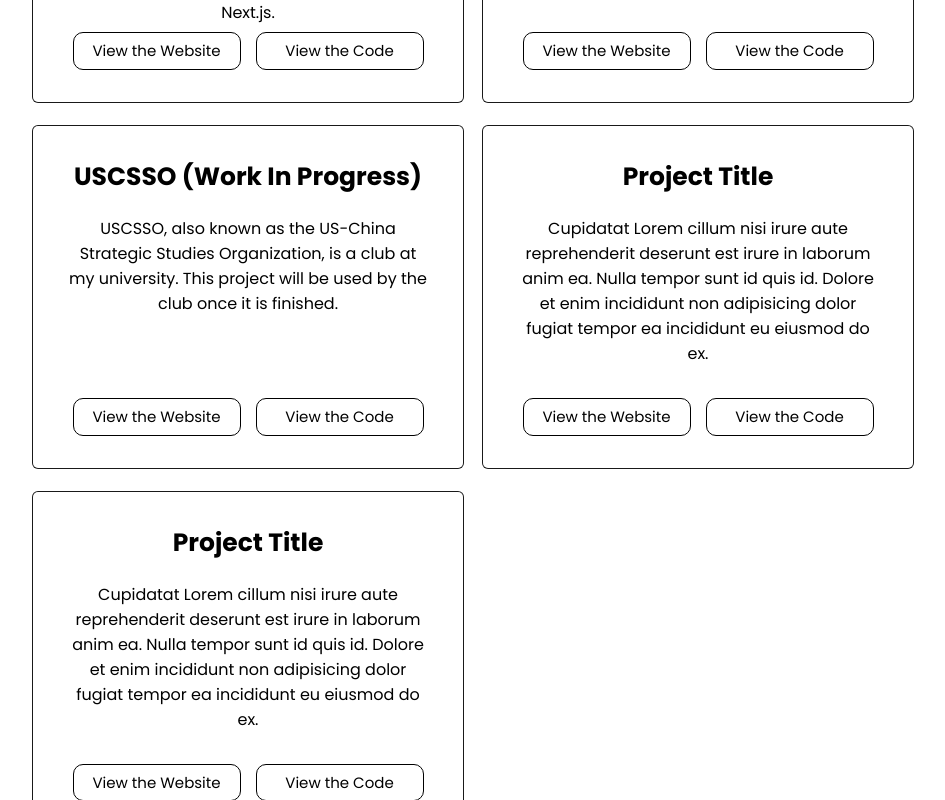
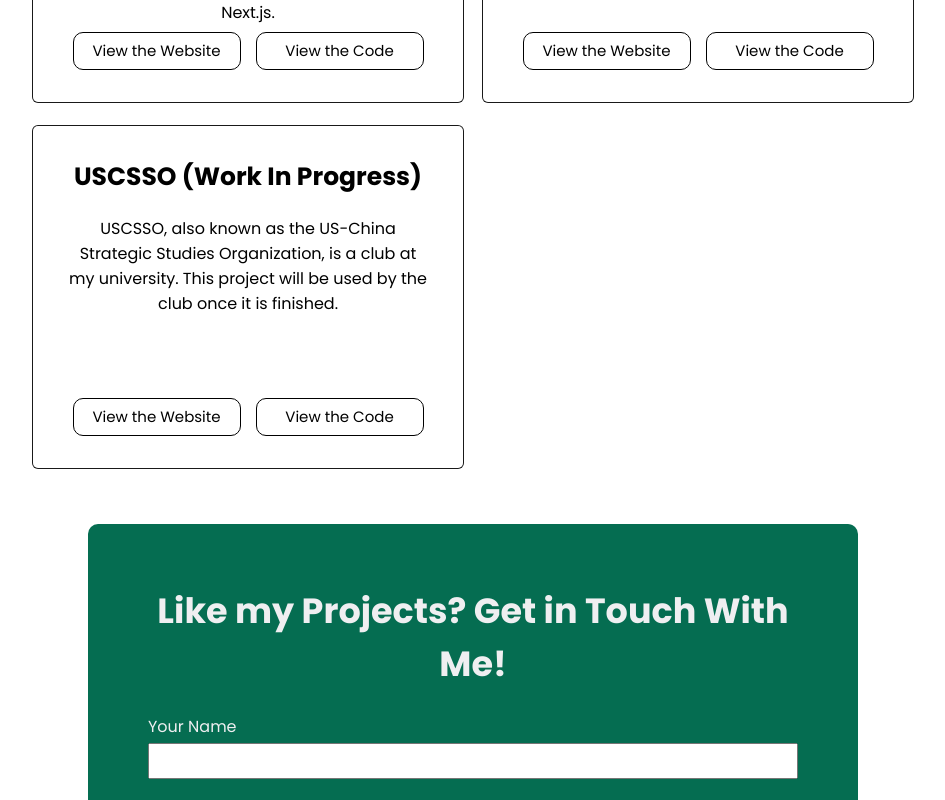
Before and after one commit to austingae/Austin-Portfolio, a React (Create React App) app: page / in a window 1280 px wide. Shown: the part 940-1740 px from the top of the page, without its empty margins (167-1112 px from the left). Built offline with nearby package versions, Linux system fonts and the light colour scheme.

Commit message:
I updated my resume. I also deleted two project templates

```diff
--- a/src/App.js
+++ b/src/App.js
@@ -41,18 +41,6 @@
               website='https://uscsso.vercel.app/'
               code='https://github.com/austingae/USCSSO'
             />
-            <ProjectTemplate
-              title='Project Title'
-              description='Cupidatat Lorem cillum nisi irure aute reprehenderit deserunt est irure in laborum anim ea. Nulla tempor sunt id quis id. Dolore et enim incididunt non adipisicing dolor fugiat tempor ea incididunt eu eiusmod do ex.'
-              website=''
-              code=''
-            />
-            <ProjectTemplate
-              title='Project Title'
-              description='Cupidatat Lorem cillum nisi irure aute reprehenderit deserunt est irure in laborum anim ea. Nulla tempor sunt id quis id. Dolore et enim incididunt non adipisicing dolor fugiat tempor ea incididunt eu eiusmod do ex.'
-              website=''
-              code=''
-            />
           </div>
         </div>
       </section>
--- a/src/Components/AboutMe.js
+++ b/src/Components/AboutMe.js
@@ -2,7 +2,7 @@
 
 import profileImage from '../Images/profile-image.jpeg';
 
-import myResume from '../PDF/my-resume.pdf'
+import myResume from '../PDF/my-official-resume.pdf';
 
 import { FontAwesomeIcon } from "@fortawesome/react-fontawesome";
 import { faGithub } from '@fortawesome/free-brands-svg-icons';
@@ -23,7 +23,7 @@
   return (
     <div className='about-me'>
       <h1 className='about-me__my-name'>Hello! <br></br>I am Austin Gae.</h1>
-      <img className='about-me__profile-image' src={profileImage}/>
+      <img className='about-me__profile-image' src={profileImage} />
       <p className='about-me__my-short-description'>I am a front-end web developer, who understands HTML, CSS and SASS, Javascript, ReactJS, and JSON to create awesome websites. I am also comfortable with Git and GitHub to work with other developers in a team. Now, don't just take my word for it, take a look at my projects! </p>
       <div className='about-me__social-media-container'>
         <a href='https://www.linkedin.com/in/austin-gae/'>
```
Also changed, not shown: 2 other files (tests, documents, lock files or other folders).
